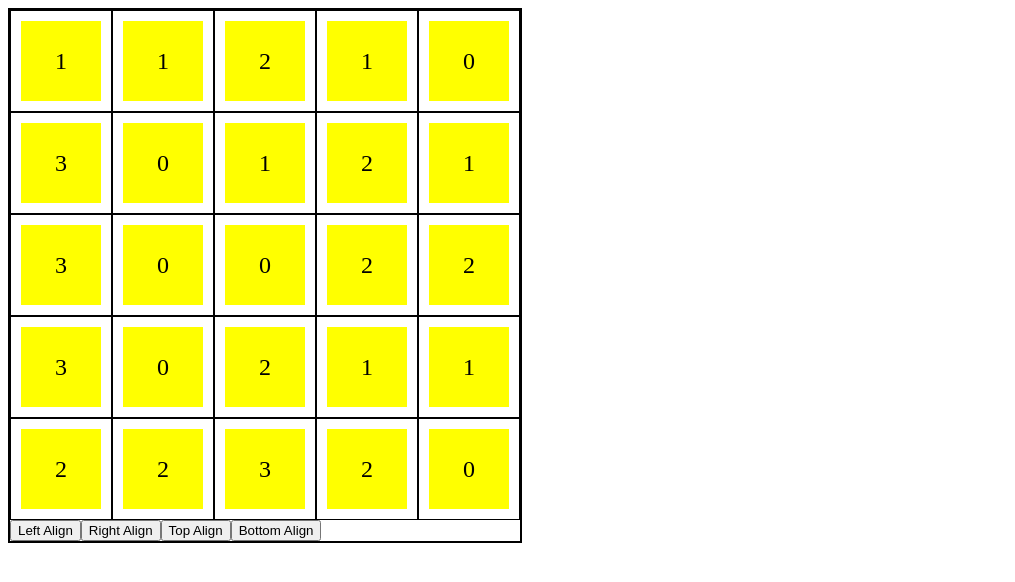
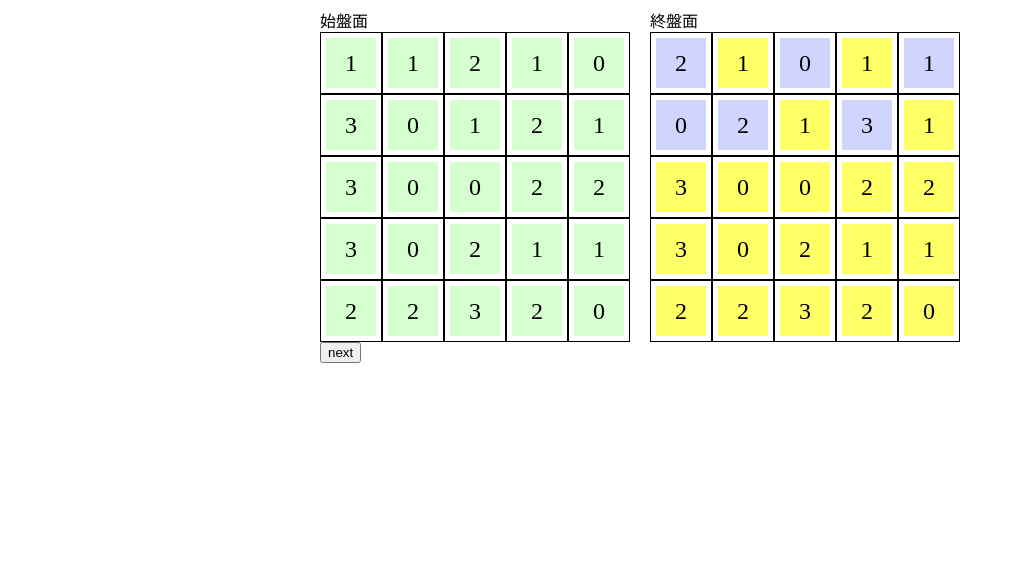
Before and after one commit to NITIC-SRI/procon2024-algo, a React (Vite) app in the folder rs-visualizer/: page / in a window 1280 px wide. Shown: the top 582 px of the page, without its empty margins (0-1015 px from the left). Built offline with nearby package versions, Linux system fonts and the light colour scheme.

Commit message:
ビジュアライザ完成

```diff
--- a/rs-visualizer/src-tauri/tauri.conf.json
+++ b/rs-visualizer/src-tauri/tauri.conf.json
@@ -21,8 +21,8 @@
     "windows": [
       {
         "title": "rs-visualizer",
-        "width": 800,
-        "height": 600
+        "width": 1200,
+        "height": 10000
       }
     ],
     "security": {
--- a/rs-visualizer/src/App.css
+++ b/rs-visualizer/src/App.css
@@ -1,6 +1,13 @@
+.body {
+  display: flex;
+  justify-content: center;
+  height: 100vh;
+  gap: 20px;
+}
+
 .board {
   display: inline-block;
-  border: 2px solid black;
+  margin-bottom: 20px;
 }
 
 .row {
@@ -8,8 +15,8 @@
 }
 
 .cell {
-  width: 100px;
-  height: 100px;
+  width: 60px;
+  height: 60px;
   display: flex;
   justify-content: center;
   align-items: center;
@@ -18,21 +25,22 @@
 }
 
 .piece {
-  width: 80px;
-  height: 80px;
-  background-color: yellow;
+  width: 50px;
+  height: 50px;
   display: flex;
   justify-content: center;
   align-items: center;
+  background-color: rgba(161, 255, 146, 0.445);
   font-size: 24px;
   transition: transform 0.5s ease, opacity 0.5s ease;
 }
 
 .lifted-piece {
   position: absolute;
-  width: 80px;
-  height: 80px;
-  background-color: yellow;
+  width: 50px;
+  height: 50px;
+  background-color: rgba(161, 255, 146, 0.445);
+
   display: flex;
   justify-content: center;
   align-items: center;
@@ -52,3 +60,11 @@
 .moving {
   transition: transform 1s ease;
 }
+
+.yellow {
+  background-color: rgba(255, 255, 72, 0.833);
+}
+
+.blue {
+  background-color: rgba(146, 161, 255, 0.445);
+}
--- a/rs-visualizer/src/App.tsx
+++ b/rs-visualizer/src/App.tsx
@@ -1,49 +1,77 @@
-import React, { useState } from 'react';
-import './App.css';
+import { useState } from "react";
+import "./App.css";
 
-const Board = () => {
-  const [board, setBoard] = useState([
-    [1, 1, 2, 1, 0],
-    [3, 0, 1, 2, 1],
-    [3, 0, 0, 2, 2],
-    [3, 0, 2, 1, 1],
-    [2, 2, 3, 2, 0],
-  ]);
-  const [liftedPieces, setLiftedPieces] = useState([]);
+type Value = number | null;
 
-  const applyCut = (direction) => {
-    const cut = [[1, 1, 0], [1, 0, 1]];
-    const height = cut.length;
-    const width = cut[0].length;
+interface Piece {
+  x: number;
+  y: number;
+  value: Value;
+}
+
+type Board = Value[][];
+
+interface BoardProps {
+  start: Board;
+  end: Board;
+  actions: Action[];
+}
+
+interface Action {
+  x: number;
+  y: number;
+  cut: Board;
+  direction: string;
+}
+
+const Board = ({ start, end, actions }: BoardProps) => {
+  const [board, setBoard] = useState(start);
+  const [endboard, _] = useState(end);
+  const [liftedPieces, setLiftedPieces] = useState<Piece[]>([]);
+  const [cnt, setCnt] = useState(0);
+
+  const applyCut = () => {
+    const action = actions[cnt];
+    const height = action.cut.length;
+    const width = action.cut[0].length;
     let lifted = [];
 
-    // 1. 持ち上げるピースを見つける
     for (let i = 0; i < height; i++) {
       for (let j = 0; j < width; j++) {
-        if (cut[i][j] === 1) {
-          lifted.push({ x: j, y: i, value: board[i][j] });
-          board[i][j] = null; // ピースを一時的に消す
+        if (
+          i + action.y < 0 ||
+          i + action.y >= board.length ||
+          j + action.x < 0 ||
+          j + action.x >= board[0].length
+        ) {
+          continue;
+        }
+        if (action.cut[i][j] === 1) {
+          lifted.push({
+            x: j + action.x,
+            y: i + action.y,
+            value: board[i + action.y][j + action.x],
+          });
+          board[i + action.y][j + action.x] = null;
         }
       }
     }
 
-    setLiftedPieces(lifted); // 持ち上げたピースを仮置き
-
-    // 2. 左詰め、右詰め、上詰め、下詰めに応じた操作を実行
+    setLiftedPieces(lifted);
     setTimeout(() => {
       let newBoard;
 
-      switch (direction) {
-        case 'left':
+      switch (action.direction) {
+        case "left":
           newBoard = leftAlign(board);
           break;
-        case 'right':
+        case "right":
           newBoard = rightAlign(board);
           break;
-        case 'top':
+        case "top":
           newBoard = topAlign(board);
           break;
-        case 'bottom':
+        case "bottom":
           newBoard = bottomAlign(board);
           break;
         default:
@@ -52,69 +80,74 @@ const Board = () => {
 
       setBoard(newBoard);
 
-      // 3. 仮置きしたピースを目的の方向に寄せる
       setTimeout(() => {
-        lifted.forEach((piece, index) => {
-          if (direction === 'right') {
-            // 右詰め処理
+        lifted.forEach((piece, _) => {
+          if (action.direction === "right") {
             const targetRow = newBoard[piece.y];
             let insertIndex = targetRow.length - 1;
             while (insertIndex >= 0 && targetRow[insertIndex] !== null) {
               insertIndex--;
             }
             newBoard[piece.y][insertIndex] = piece.value;
-          } else if (direction === 'left') {
-            // 左詰め処理
+          } else if (action.direction === "left") {
             const targetRow = newBoard[piece.y];
             let insertIndex = 0;
-            while (insertIndex < targetRow.length && targetRow[insertIndex] !== null) {
+            while (
+              insertIndex < targetRow.length &&
+              targetRow[insertIndex] !== null
+            ) {
               insertIndex++;
             }
             newBoard[piece.y][insertIndex] = piece.value;
-          } else if (direction === 'top') {
-            // 上詰め処理
+          } else if (action.direction === "top") {
             let insertIndex = 0;
-            while (insertIndex < newBoard.length && newBoard[insertIndex][piece.x] !== null) {
+            while (
+              insertIndex < newBoard.length &&
+              newBoard[insertIndex][piece.x] !== null
+            ) {
               insertIndex++;
             }
             newBoard[insertIndex][piece.x] = piece.value;
-          } else if (direction === 'bottom') {
-            // 下詰め処理
+          } else if (action.direction === "bottom") {
             let insertIndex = newBoard.length - 1;
-            while (insertIndex >= 0 && newBoard[insertIndex][piece.x] !== null) {
+            while (
+              insertIndex >= 0 &&
+              newBoard[insertIndex][piece.x] !== null
+            ) {
               insertIndex--;
             }
             newBoard[insertIndex][piece.x] = piece.value;
           }
         });
 
-        setBoard(newBoard); // ボードを更新
-        setLiftedPieces([]); // 持ち上げたピースのリセット
-      }, 1000); // 仮置きから1秒後に寄せ処理
-    }, 1000); // 持ち上げて1秒後に寄せ処理
+        setBoard(newBoard);
+        setLiftedPieces([]);
+      }, 1000);
+    }, 1000);
+
+    setCnt(cnt + 1);
   };
 
-  // 左寄せ
-  const leftAlign = (board) => {
-    return board.map(row => {
-      const filtered = row.filter(cell => cell !== null);
+  const leftAlign = (board: Board) => {
+    return board.map((row) => {
+      const filtered: Value[] = row.filter((cell) => cell !== null);
       while (filtered.length < row.length) filtered.push(null);
       return filtered;
     });
   };
 
-  // 右寄せ
-  const rightAlign = (board) => {
-    return board.map(row => {
-      const filtered = row.filter(cell => cell !== null);
+  const rightAlign = (board: Board) => {
+    return board.map((row) => {
+      const filtered: Value[] = row.filter((cell) => cell !== null);
       while (filtered.length < row.length) filtered.unshift(null);
       return filtered;
     });
   };
 
-  // 上寄せ
-  const topAlign = (board) => {
-    const newBoard = Array.from({ length: board.length }, () => Array(board[0].length).fill(null));
+  const topAlign = (board: Board) => {
+    const newBoard = Array.from({ length: board.length }, () =>
+      Array(board[0].length).fill(null)
+    );
     for (let j = 0; j < board[0].length; j++) {
       let insertIndex = 0;
       for (let i = 0; i < board.length; i++) {
@@ -127,9 +160,10 @@ const Board = () => {
     return newBoard;
   };
 
-  // 下寄せ
-  const bottomAlign = (board) => {
-    const newBoard = Array.from({ length: board.length }, () => Array(board[0].length).fill(null));
+  const bottomAlign = (board: Board) => {
+    const newBoard = Array.from({ length: board.length }, () =>
+      Array(board[0].length).fill(null)
+    );
     for (let j = 0; j < board[0].length; j++) {
       let insertIndex = board.length - 1;
       for (let i = board.length - 1; i >= 0; i--) {
@@ -143,32 +177,58 @@ const Board = () => {
   };
 
   return (
+    <div className="body">
       <div className="board">
+        <span>始盤面</span>
         {board.map((row, rowIndex) => (
           <div className="row" key={rowIndex}>
             {row.map((cell, cellIndex) => (
-            <div className={`cell ${cell === null ? 'empty' : ''}`} key={cellIndex}>
+              <div
+                className={`cell ${cell === null ? "empty" : ""}`}
+                key={cellIndex}
+              >
                 {cell !== null && <div className="piece">{cell}</div>}
               </div>
             ))}
           </div>
         ))}
+        <button onClick={() => applyCut()}>next</button>
         {liftedPieces.map((piece, index) => (
           <div
             className="lifted-piece"
             key={index}
             style={{
-            transform: `translate(${piece.x * 100}px, ${piece.y * 100}px)`,
-            transition: 'transform 1s ease',
+              transform: `translate(${piece.x * 60}px, ${piece.y * 60}px)`,
+              transition: "transform 1s ease",
             }}
           >
             {piece.value}
           </div>
         ))}
-      <button onClick={() => applyCut('left')}>Left Align</button>
-      <button onClick={() => applyCut('right')}>Right Align</button>
-      <button onClick={() => applyCut('top')}>Top Align</button>
-      <button onClick={() => applyCut('bottom')}>Bottom Align</button>
+      </div>
+      <div className="board">
+      <span>終盤面</span>
+        {endboard.map((row, rowIndex) => (
+          <div className="row" key={rowIndex}>
+            {row.map((cell, cellIndex) => (
+              <div
+                className={`cell ${cell === null ? "empty" : ""}`}
+                key={cellIndex}
+              >
+                {cell !== null && (
+                  <div
+                    className={`piece ${
+                      cell === board[rowIndex][cellIndex] ? "yellow" : "blue"
+                    }`}
+                  >
+                    {cell}
+                  </div>
+                )}
+              </div>
+            ))}
+          </div>
+        ))}
+      </div>
     </div>
   );
 };
--- a/rs-visualizer/src/main.tsx
+++ b/rs-visualizer/src/main.tsx
@@ -2,8 +2,31 @@ import React from "react";
 import ReactDOM from "react-dom/client";
 import App from "./App";
 
+const s = [
+  [1, 1, 2, 1, 0],
+  [3, 0, 1, 2, 1],
+  [3, 0, 0, 2, 2],
+  [3, 0, 2, 1, 1],
+  [2, 2, 3, 2, 0],
+];
+
+const e = [
+  [2, 1, 0, 1, 1],
+  [0, 2, 1, 3, 1],
+  [3, 0, 0, 2, 2],
+  [3, 0, 2, 1, 1],
+  [2, 2, 3, 2, 0],
+];
+
+const a = [
+  { x: -1, y: 0, cut: [[1, 0, 1], [0, 1, 0]], direction: "left" },
+  { x: 2, y: 3, cut: [[1, 0, 1], [0, 1, 0]], direction: "right" },
+  { x: 0, y: 0, cut: [[1, 0, 1], [0, 1, 0]], direction: "top" },
+  { x: 3, y: 3, cut: [[1, 0, 1], [0, 1, 0]], direction: "bottom" },
+];
+
 ReactDOM.createRoot(document.getElementById("root") as HTMLElement).render(
   <React.StrictMode>
-    <App />
+    <App start={s} end={e} actions={a} />
   </React.StrictMode>,
 );
```
Lines whose indentation alone changed are shown as unchanged.
